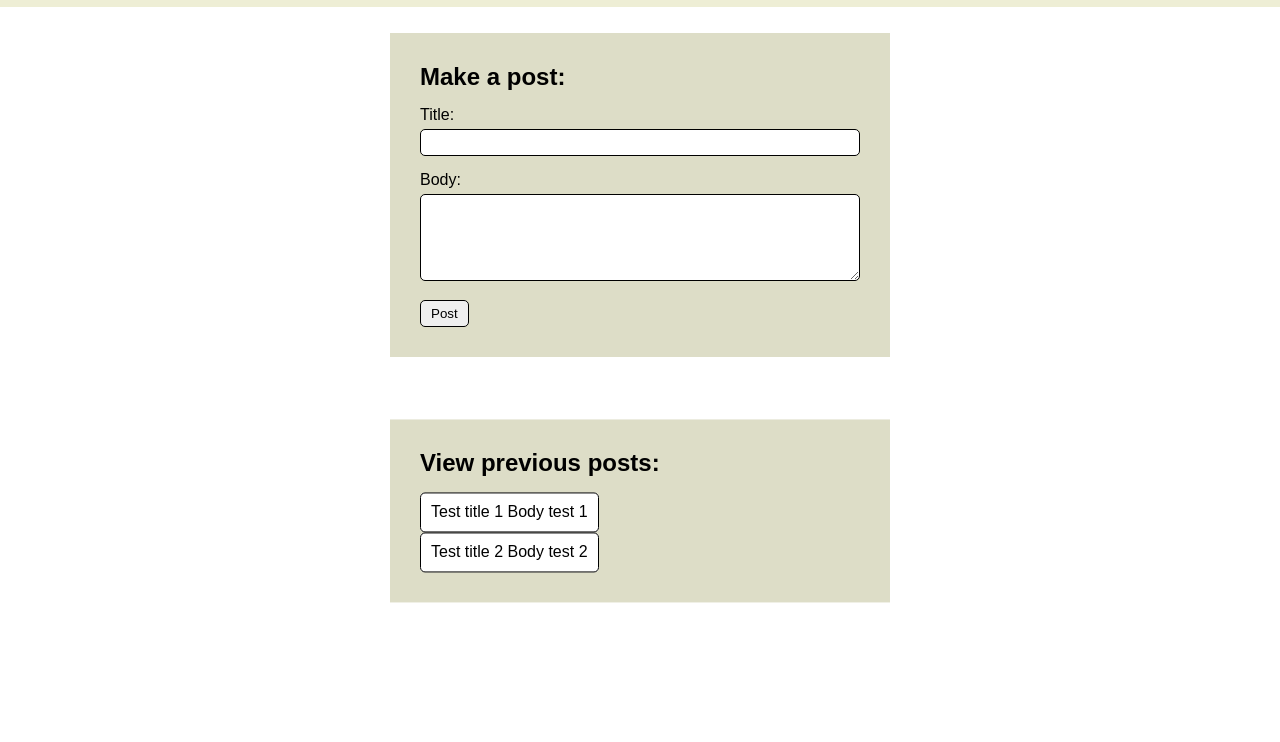
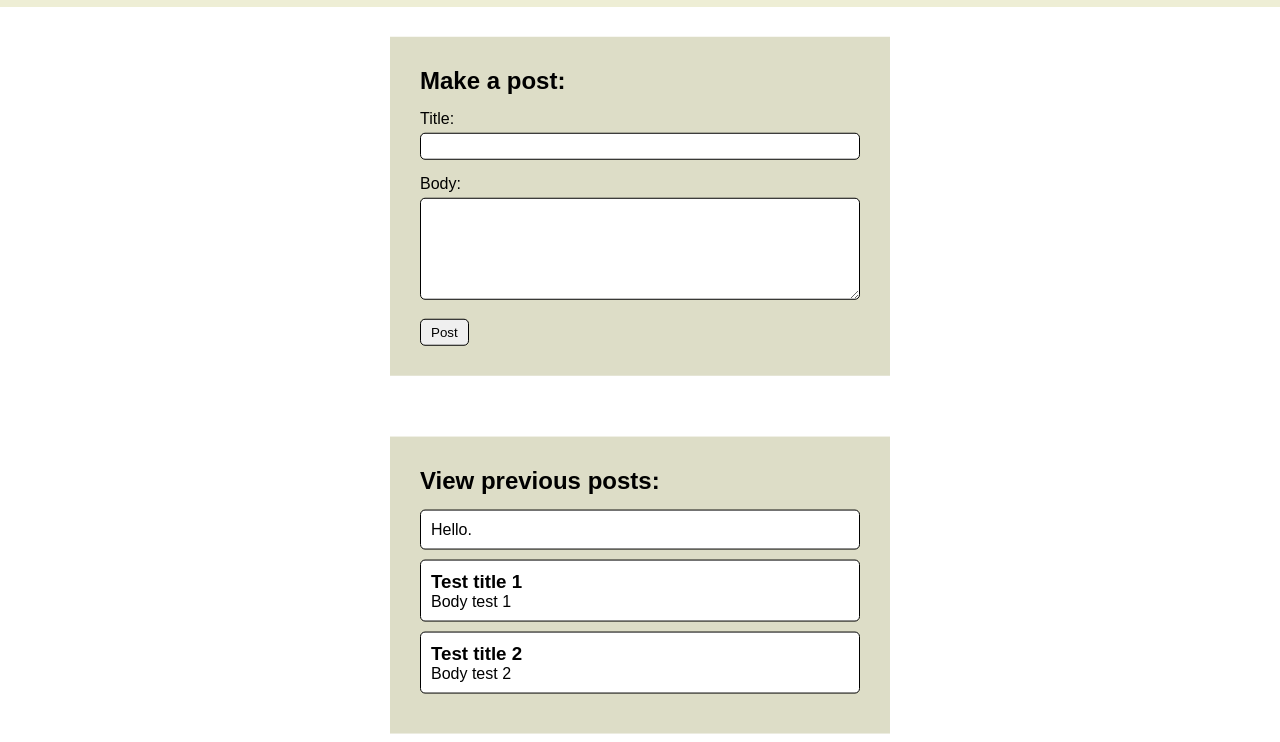
Before and after one commit to aliaksandr-z/csci-xss-demo, a website: page index.html in a window 1280 px wide. Shown: the part 58-800 px from the top of the page. Drawn offline with nearby package versions, Linux system fonts and the light colour scheme.

Commit message:
changed table rows to bubbles for posts

```diff
--- a/app.js
+++ b/app.js
@@ -9,18 +9,23 @@ var posts = [];
 function showPostsDummy() {
   for (var i = 0; i < postsDummy.length; i++) {
     var html =
-      "<tr><td>" +
+      "<div class='single-post'><h3>" +
       postsDummy[i].title +
-      " " +
+      "</h3><p>" +
       postsDummy[i].body +
-      "</tr></td>";
+      "</p></div>";
     $(".posts").append(html);
   }
 }
 
 function showPosts() {
   for (var i = 0; i < posts.length; i++) {
-    var html = "<tr><td>" + posts[i].title + " " + posts[i].body + "</tr></td>";
+    var html =
+      "<div class='single-post'><h3>" +
+      posts[i].title +
+      "</h3><p>" +
+      posts[i].body +
+      "</p></div>";
     $(".posts").append(html);
   }
 }
--- a/index.html
+++ b/index.html
@@ -25,11 +25,9 @@
         </div>
         <div class="posts">
             <h2>View previous posts:</h2>
-            <table>
-                <!-- <tr>
-                    <td>hello</td>
-                </tr> -->
-            </table>
+            <div class="single-post">
+                <p>Hello.</p>
+            </div>
         </div>
 
     <script src="app.js"></script>
--- a/style.css
+++ b/style.css
@@ -1,10 +1,12 @@
 * {
   box-sizing: border-box;
   margin: 0;
+  font-family: Arial, Helvetica, sans-serif;
 }
 
-body {
-  font-family: Arial, Helvetica, sans-serif;
+textarea {
+  font-family: inherit;
+  font-size: inherit;
 }
 
 header {
@@ -72,10 +74,16 @@ header {
   margin-bottom: 15px;
 }
 
-tr,
-td {
+.single-post {
   padding: 10px;
+  margin: 10px 0;
   background-color: white;
-  border: 1px solid #000;
+  border: 1px solid;
   border-radius: 5px;
 }
+
+.single-post::after {
+  content: "";
+  clear: both;
+  display: table;
+}
```
